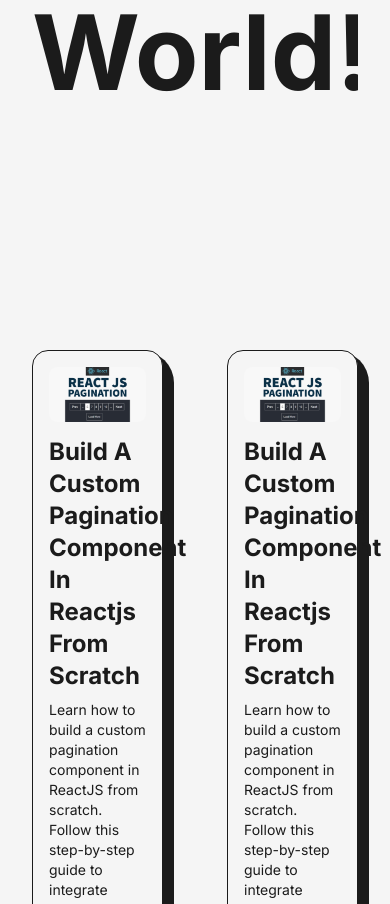
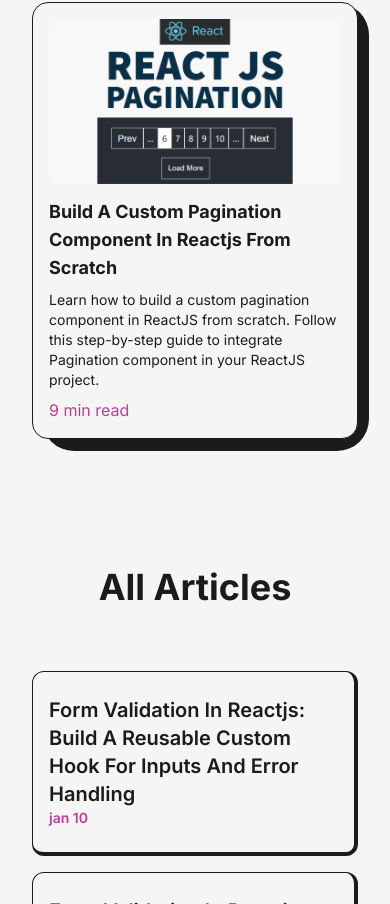
Before and after one commit to LoGiSTeRr/DanielPortfolio, a Next.js app: page /articles in a window 390 px wide. Shown: the part 760-1664 px from the top of the page. Built offline with nearby package versions, Linux system fonts and the light colour scheme.

Commit message:
its done lol

```diff
--- a/app/articles/page.jsx
+++ b/app/articles/page.jsx
@@ -30,16 +30,18 @@
     return(
         <Link onMouseMove={handleMouse} onMouseLeave={handleMouseLeave} href={link} target="_blank">
             <h2 className="capitalize text-xl underline-offset-2 font-semibold hover:underline">{title}</h2>
-            <FramerImage initial={{opacity:0}} whileInView={{opacity:1,transition:{duration:0.2}}} style={{x:x, y:y}} ref={imgRef} src={img} alt={title} className="z-10 w-96 h-auto hidden absolute rounded-lg"/>
+            <FramerImage initial={{opacity:0}} whileInView={{opacity:1,transition:{duration:0.2}}} style={{x:x, y:y}} ref={imgRef} src={img} alt={title} className="z-10 w-96 h-auto hidden absolute md:!hidden rounded-lg"/>
         </Link>
     )
 }
 
 const Article = ({img,date,title,link}) => {
     return(
-        <motion.li initial={{y:200}} whileInView={{y:0,transition:{duration:0.5}}} viewport={{once:true}} className="relative w-full p-4 py-6 my-4 rounded-xl flex items-center justify-between dark:bg-dark dark:text-light dark:border-light bg-light text-dark first:mt-0 border border-dark border-solid border-r-4 border-b-4">
+        <motion.li initial={{y:200}} whileInView={{y:0,transition:{duration:0.5}}} viewport={{once:true}} className="relative w-full p-4 py-6 my-4 rounded-xl flex items-center justify-between dark:bg-dark dark:text-light dark:border-light bg-light text-dark first:mt-0 border border-dark border-solid border-r-4 border-b-4
+        sm:flex-col
+        ">
             <MovingImg title={title} link={link} img={img}/>
-            <span className="text-primary dark:text-primaryDark font-semibold pl-4">{date}</span>
+            <span className="text-primary dark:text-primaryDark font-semibold pl-4 sm:self-start sm:pl-0 xs:text-sm">{date}</span>
         </motion.li>
     )
 }
@@ -59,7 +61,7 @@
                 transition={{duration:0.2}} whileHover={{scale:1.05}} src={img} alt={title} className="w-full h-auto" />
             </Link>
             <Link href={link} target="_blank">
-                <h2 className='capitalize dark:text-light text-2xl mt-2 font-bold my-2 hover:underline underline-offset-2'>
+                <h2 className='capitalize dark:text-light text-2xl mt-2 font-bold my-2 hover:underline underline-offset-2 xs:text-lg'>
                     {title}
                 </h2>
             </Link>
@@ -75,8 +77,8 @@
   return (
     <main className='w-full text-dark mb-16 flex flex-col items-center justify-center overflow-hidden'>
         <Layout className="pt-16">
-            <AnimatedText className="text-[104px] mb-16" text={'Words Can Change The World! '}/>
-            <ul className='grid grid-cols-2 gap-16'>
+            <AnimatedText className="text-[104px] mb-16 lg:left-0 lg:!text-7xl sm:mb-8 sm:!text-6xl xs:!text-4xl" text={'Words Can Change The World! '}/>
+            <ul className='grid grid-cols-2 gap-16 lg:gap-8 md:grid-cols-1 md:gap-y-16'>
                 <FeaturedArticle
                     title='Build A Custom Pagination Component In Reactjs From Scratch'
                     summary="Learn how to build a custom pagination component in ReactJS from scratch.
```
